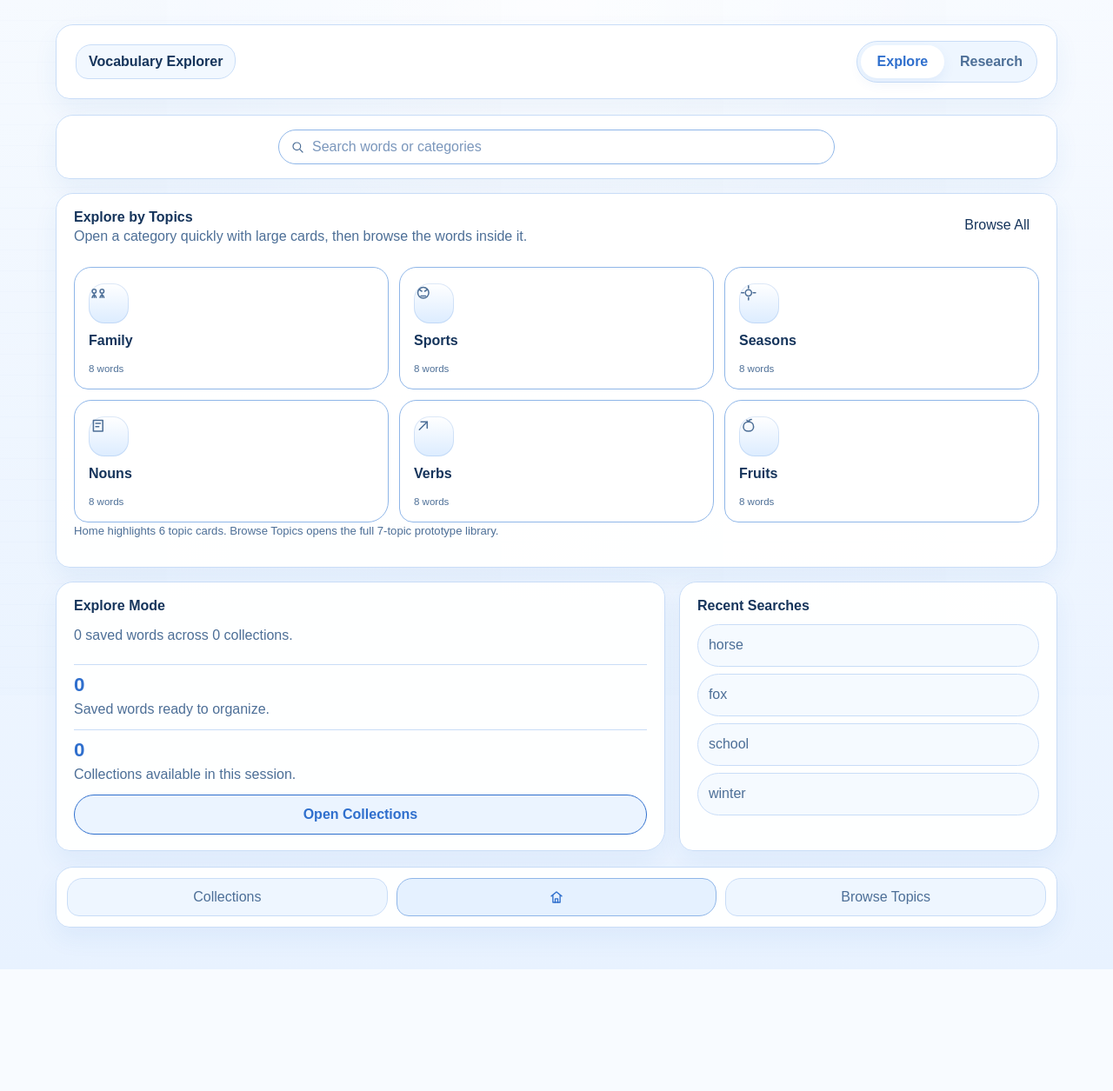
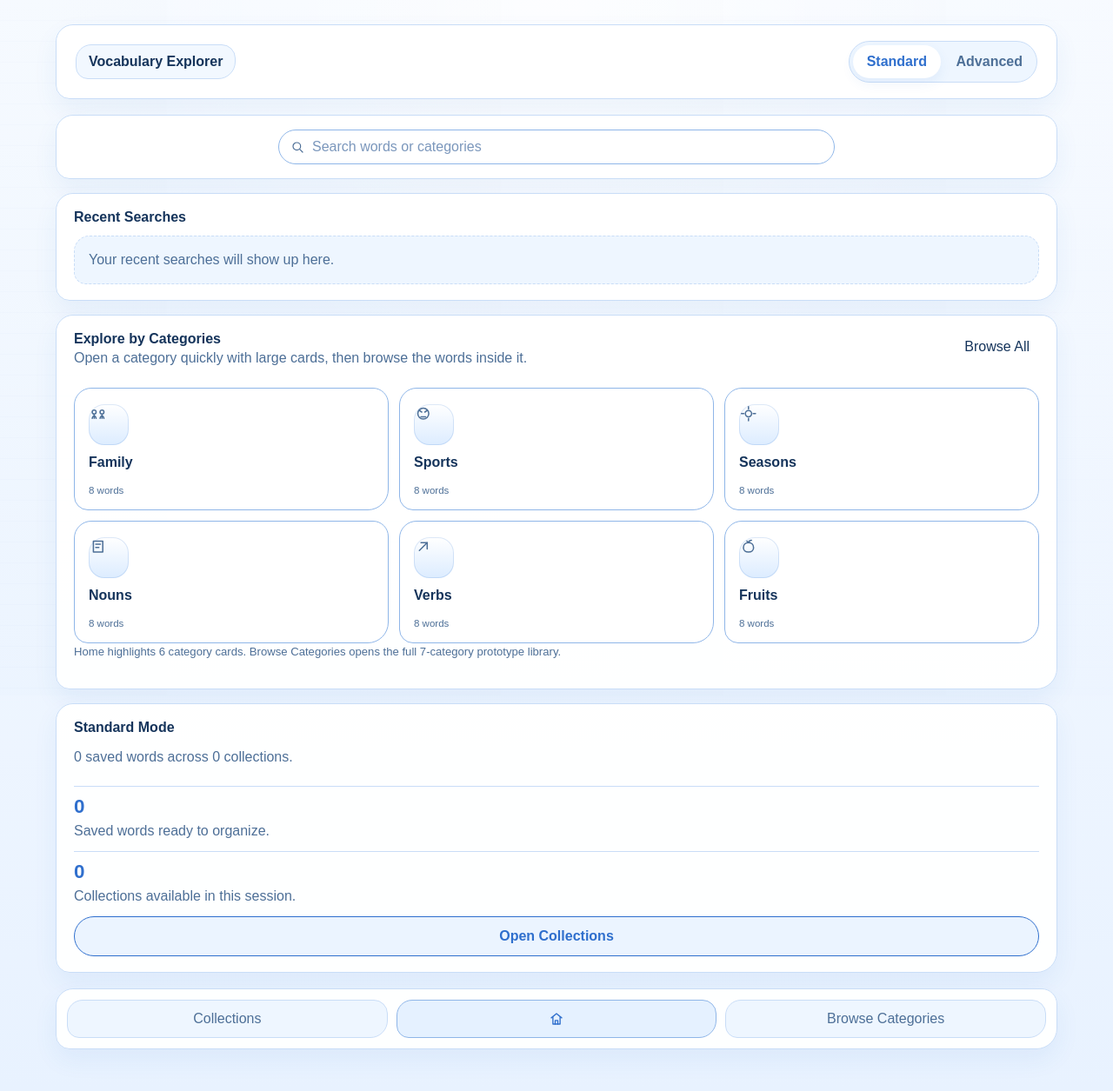
Before and after one commit to LukeDesousa/CMPUT302-HighFidelityProject3, a Django app: page / in a window 1280 px wide. Shown: the whole page at 87% size. Before the commit the page ends 1115 px from the top, so only its background shows below. Run offline with Django 4.2, Linux system fonts and the light colour scheme.

Commit message:
more changes

```diff
--- a/main/views.py
+++ b/main/views.py
@@ -14,6 +14,10 @@ TOPIC_VIEWS = ("list", "map")
 HOME_TOPIC_LIMIT = 6
 SEARCH_PLACEHOLDER = "Search words or categories"
 PROTOTYPE_SOURCE = "Prototype vocabulary set"
+MODE_LABELS = {
+    "Explore": "Standard",
+    "Research": "Advanced",
+}
 MODE_DETAILS = {
     "Explore": "Search and explore vocabulary",
     "Research": "Explore relationships between words",
@@ -28,7 +32,7 @@ SEARCH_TYPE_DETAILS = {
     "category": {
         "label": "Category",
         "option_label": "Category",
-        "description": "Search for a category before opening a topic.",
+        "description": "Search for a category before opening its details.",
         "placeholder": SEARCH_PLACEHOLDER,
     },
 }
@@ -143,7 +147,7 @@ TOPICS = (
         "name": "Fruits",
         "slug": "fruits",
         "icon": "fruits",
-        "summary": "Fruit words grouped into one browseable topic.",
+        "summary": "Fruit words grouped into one browseable category.",
         "words": (
             "apple",
             "berry",
@@ -302,7 +306,8 @@ WORD_LIBRARY = {
     "deer": make_word("deer", "animals", "atihk", "NA"),
 }
 
-RECENT_SEARCHES = ("horse", "fox", "school", "winter")
+MAX_RECENT_SEARCHES = 4
+DEFAULT_SUGGESTED_WORDS = ("horse", "fox", "school", "winter")
 
 
 def build_url(route_name, *, args=None, params=None):
@@ -337,6 +342,33 @@ def get_safe_back_url(raw_back_url, fallback_url):
     return fallback_url
 
 
+def get_recent_searches(request):
+    recent_searches = request.session.get("recent_searches", [])
+    return [
+        recent_search
+        for recent_search in recent_searches
+        if isinstance(recent_search, str) and recent_search.strip()
+    ]
+
+
+def save_recent_searches(request, recent_searches):
+    request.session["recent_searches"] = recent_searches[:MAX_RECENT_SEARCHES]
+
+
+def remember_recent_search(request, search_query):
+    normalized_query = (search_query or "").strip().lower()
+    if not normalized_query:
+        return
+
+    updated_searches = [
+        recent_search
+        for recent_search in get_recent_searches(request)
+        if recent_search != normalized_query
+    ]
+    updated_searches.insert(0, normalized_query)
+    save_recent_searches(request, updated_searches)
+
+
 def get_topic_view(request):
     requested_view = request.GET.get("view") or "list"
     return requested_view if requested_view in TOPIC_VIEWS else "list"
@@ -486,6 +518,7 @@ def build_mode_options(current_mode, current_search_type):
     return [
         {
             "value": mode,
+            "label": MODE_LABELS[mode],
             "description": MODE_DETAILS[mode],
             "is_current": mode == current_mode,
             "url": build_url(
@@ -592,6 +625,7 @@ def build_collection_word_suggestions(current_mode, back_url):
 def build_shared_context(request, current_mode, search_type):
     return {
         "mode_options": build_mode_options(current_mode, search_type),
+        "current_mode_label": MODE_LABELS[current_mode],
         "current_search_type": search_type,
         "search_types": build_search_type_options(search_type),
         "search_placeholder": SEARCH_TYPE_DETAILS[search_type]["placeholder"],
@@ -1226,7 +1260,7 @@ def home(request):
     context = {
         "current_mode": current_mode,
         "search_query": "",
-        "recent_searches": RECENT_SEARCHES,
+        "recent_searches": get_recent_searches(request),
         "featured_topics": topic_cards[:HOME_TOPIC_LIMIT],
         "all_topic_count": len(topic_cards),
         "saved_word_count": len(get_saved_words(request)),
@@ -1255,6 +1289,12 @@ def search_results(request):
     ) or "horse"
     search_query = raw_query.strip() or "horse"
     normalized_query = search_query.lower()
+    searched_term = ""
+
+    if request.method != "POST":
+        searched_term = (request.GET.get("q") or "").strip()
+        if searched_term:
+            remember_recent_search(request, searched_term)
 
     if request.method == "POST":
         return handle_search_actions(request, current_mode, normalized_query, back_url)
@@ -1308,7 +1348,7 @@ def search_results(request):
             current_page_url,
             search_type=current_search_type,
         ),
-        "suggested_words": [WORD_LIBRARY[word]["english_word"] for word in RECENT_SEARCHES],
+        "suggested_words": [WORD_LIBRARY[word]["english_word"] for word in DEFAULT_SUGGESTED_WORDS],
         "saved_word_count": len(saved_words),
         "collection_count": len(collections),
         "collections": collections,
@@ -1331,6 +1371,10 @@ def research_page(request):
     fallback_back_url = build_url("home", params={"mode": "Research"})
     back_url = get_safe_back_url(request.GET.get("back"), fallback_back_url)
     search_query = (request.GET.get("q", "horse") or "horse").strip() or "horse"
+    searched_term = (request.GET.get("q") or "").strip()
+
+    if searched_term:
+        remember_recent_search(request, searched_term)
 
     if current_mode != "Research":
         return redirect(
@@ -1364,7 +1408,7 @@ def research_page(request):
         "current_page_url": current_page_url,
         "search_suggestions_json": json.dumps(search_suggestions),
         "research_graph": build_graph_data(result) if result else None,
-        "suggested_words": [WORD_LIBRARY[word]["english_word"] for word in RECENT_SEARCHES],
+        "suggested_words": [WORD_LIBRARY[word]["english_word"] for word in DEFAULT_SUGGESTED_WORDS],
         "browse_topics_url": build_browse_topics_url(current_mode, current_page_url),
     }
     context.update(build_shared_context(request, current_mode, current_search_type))
@@ -1510,6 +1554,8 @@ def browse_topics_page(request):
     fallback_back_url = build_url("home", params={"mode": current_mode})
     back_url = get_safe_back_url(request.GET.get("back"), fallback_back_url)
     search_query = (request.GET.get("q", "") or "").strip()
+    if search_query:
+        remember_recent_search(request, search_query)
     matching_topics = filter_topics(search_query)
     current_page_url = build_browse_topics_url(
         current_mode,
--- a/static/site.css
+++ b/static/site.css
@@ -409,11 +409,6 @@ button {
     min-width: 0;
 }
 
-.home-feature-panel,
-.home-recent-panel {
-    height: 100%;
-}
-
 .home-feature-panel .overview-card {
     gap: 10px;
     padding: 0;
@@ -440,16 +435,19 @@ button {
 }
 
 .home-recent-panel .recent-list {
-    display: grid;
-    gap: 8px;
     margin: 0;
     padding: 0;
     list-style: none;
     color: var(--muted);
 }
 
-.home-recent-panel .recent-link {
-    width: 100%;
+.home-recent-inline .recent-list {
+    display: flex;
+    flex-wrap: wrap;
+    gap: 8px;
+}
+
+.home-recent-inline .recent-link {
     justify-content: flex-start;
     padding: 9px 12px;
     border-color: var(--line);
@@ -465,7 +463,6 @@ button {
 }
 
 .home-topics-panel .topic-card-detail {
-    min-height: 116px;
     padding: 14px 16px;
     gap: 10px;
 }
@@ -1606,7 +1603,7 @@ select:focus-visible,
 
 @media (min-width: 960px) {
     .home-dashboard-grid {
-        grid-template-columns: minmax(0, 1.45fr) minmax(18rem, 0.9fr);
+        grid-template-columns: minmax(0, 1fr);
     }
 
     .saved-grid,
--- a/templates/collections.html
+++ b/templates/collections.html
@@ -194,7 +194,7 @@
                     <path d="M10 20v-5.5h4V20"></path>
                 </svg>
             </a>
-            <a class="nav-link" href="{{ browse_topics_url }}">Browse Topics</a>
+            <a class="nav-link" href="{{ browse_topics_url }}">Browse Categories</a>
         </nav>
     </div>
 {% endblock %}
--- a/templates/create_collection.html
+++ b/templates/create_collection.html
@@ -77,7 +77,7 @@
                     <path d="M10 20v-5.5h4V20"></path>
                 </svg>
             </a>
-            <a class="nav-link" href="{{ browse_topics_url }}">Browse Topics</a>
+            <a class="nav-link" href="{{ browse_topics_url }}">Browse Categories</a>
         </nav>
     </div>
 {% endblock %}
--- a/templates/home.html
+++ b/templates/home.html
@@ -41,10 +41,26 @@
                 </form>
             </section>
 
+            <section class="content-section home-panel home-recent-panel home-recent-inline" aria-labelledby="recent-searches-title">
+                <div class="section-head">
+                    <h2 id="recent-searches-title">Recent Searches</h2>
+                </div>
+
+                {% if recent_searches %}
+                    <ul class="recent-list">
+                        {% for search in recent_searches %}
+                            <li><a class="recent-link" href="{% url search_route_name %}?q={{ search|urlencode }}&mode={{ current_mode|urlencode }}&back={{ request.get_full_path|urlencode }}">{{ search }}</a></li>
+                        {% endfor %}
+                    </ul>
+                {% else %}
+                    <p class="empty-state">Your recent searches will show up here.</p>
+                {% endif %}
+            </section>
+
             <section class="content-section home-panel home-topics-panel home-topics-spotlight" id="topics" aria-labelledby="topics-title">
                 <div class="section-head section-head-split">
                     <div>
-                        <h2 id="topics-title">Explore by Topics</h2>
+                        <h2 id="topics-title">Explore by Categories</h2>
                         <p class="mode-intro">Open a category quickly with large cards, then browse the words inside it.</p>
                     </div>
                     <a class="recent-link" href="{{ browse_topics_url }}">Browse All</a>
@@ -110,7 +126,7 @@
                     {% endfor %}
                 </div>
 
-                <p class="graph-hint">Home highlights 6 topic cards. Browse Topics opens the full {{ all_topic_count }}-topic prototype library.</p>
+                <p class="graph-hint">Home highlights 6 category cards. Browse Categories opens the full {{ all_topic_count }}-category prototype library.</p>
             </section>
 
             <div class="home-dashboard-grid">
@@ -118,9 +134,9 @@
                     <div class="section-head">
                         <h2 id="mode-hub-title">
                             {% if current_mode == "Research" %}
-                                Research Mode
+                                Advanced Mode
                             {% else %}
-                                Explore Mode
+                                Standard Mode
                             {% endif %}
                         </h2>
                     </div>
@@ -137,22 +153,6 @@
                         {% endif %}
                     </div>
                 </section>
-
-                <section class="content-section home-panel home-recent-panel" aria-labelledby="recent-searches-title">
-                    <div class="section-head">
-                        <h2 id="recent-searches-title">Recent Searches</h2>
-                    </div>
-
-                    {% if recent_searches %}
-                        <ul class="recent-list">
-                            {% for search in recent_searches %}
-                                <li><a class="recent-link" href="{% url search_route_name %}?q={{ search|urlencode }}&mode={{ current_mode|urlencode }}&back={{ request.get_full_path|urlencode }}">{{ search }}</a></li>
-                            {% endfor %}
-                        </ul>
-                    {% else %}
-                        <p class="empty-state">Start exploring vocabulary</p>
-                    {% endif %}
-                </section>
             </div>
         </main>
 
@@ -166,7 +166,7 @@
                     <path d="M10 20v-5.5h4V20"></path>
                 </svg>
             </a>
-            <a class="nav-link" href="{{ browse_topics_url }}">Browse Topics</a>
+            <a class="nav-link" href="{{ browse_topics_url }}">Browse Categories</a>
         </nav>
     </div>
 {% endblock %}
--- a/templates/includes/top_nav.html
+++ b/templates/includes/top_nav.html
@@ -14,7 +14,7 @@
     <div class="mode-toggle" aria-label="Mode switch">
         {% for mode_option in mode_options %}
             <a class="mode-toggle-link {% if mode_option.is_current %}is-current{% endif %}" href="{{ mode_option.url }}">
-                {{ mode_option.value }}
+                {{ mode_option.label }}
             </a>
         {% endfor %}
     </div>
--- a/templates/search_results.html
+++ b/templates/search_results.html
@@ -4,7 +4,7 @@
 
 {% block content %}
     <div class="app-shell">
-        {% include "includes/top_nav.html" with title="Explore" show_back=True %}
+        {% include "includes/top_nav.html" with title=current_mode_label show_back=True %}
 
         <main class="screen-content">
             <section class="search-panel" aria-labelledby="search-heading">
@@ -103,7 +103,7 @@
                         <h2 id="category-link-title">Browse This Category</h2>
                     </div>
 
-                    <p class="mode-intro">Open {{ result.topic_name }} to switch between the word list and the topic map.</p>
+                    <p class="mode-intro">Open {{ result.topic_name }} to switch between the word list and the category map.</p>
                     <a class="topic-card topic-link-card" href="{% url 'topic-detail' result.topic_slug %}?mode={{ current_mode|urlencode }}&back={{ current_page_url|urlencode }}">
                         View {{ result.topic_name }} Category
                     </a>
@@ -138,7 +138,7 @@
                     <path d="M10 20v-5.5h4V20"></path>
                 </svg>
             </a>
-            <a class="nav-link" href="{{ browse_topics_url }}">Browse Topics</a>
+            <a class="nav-link" href="{{ browse_topics_url }}">Browse Categories</a>
         </nav>
     </div>
 {% endblock %}
--- a/templates/select_collection.html
+++ b/templates/select_collection.html
@@ -68,7 +68,7 @@
                     <path d="M10 20v-5.5h4V20"></path>
                 </svg>
             </a>
-            <a class="nav-link" href="{{ browse_topics_url }}">Browse Topics</a>
+            <a class="nav-link" href="{{ browse_topics_url }}">Browse Categories</a>
         </nav>
     </div>
 {% endblock %}
```
Also changed, not shown: main/tests.py (+31 -6 lines), templates/research.html (+6 -6 lines), templates/topic_detail.html (+14 -16 lines), templates/topics.html (+7 -7 lines).
